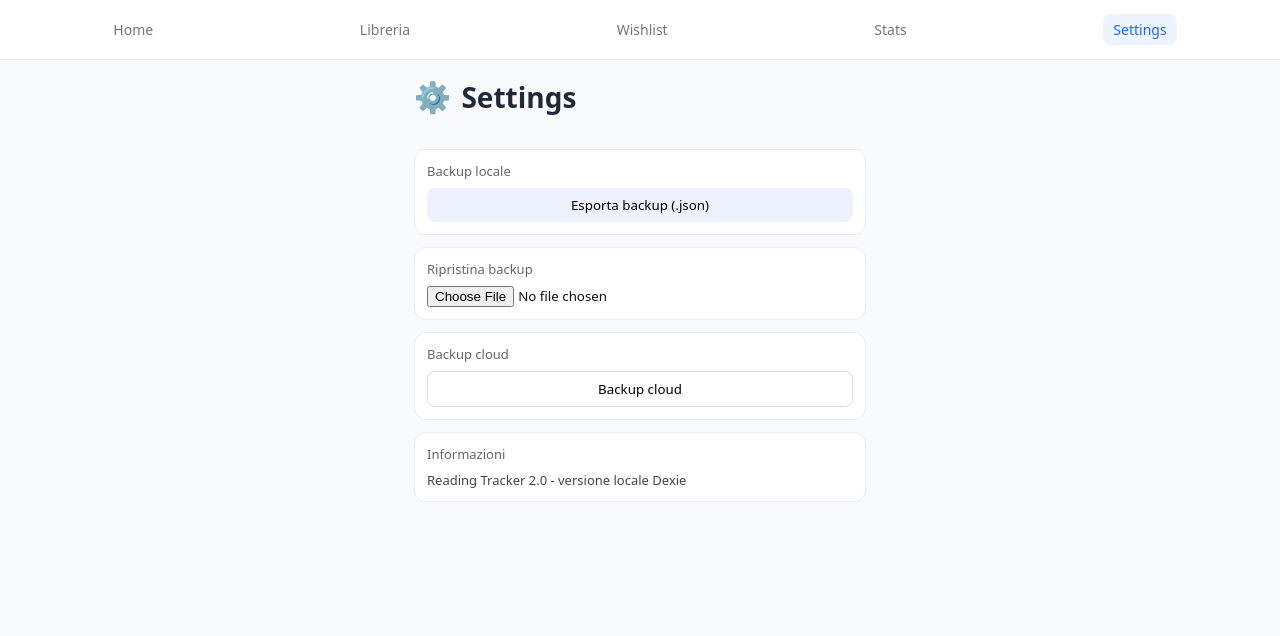
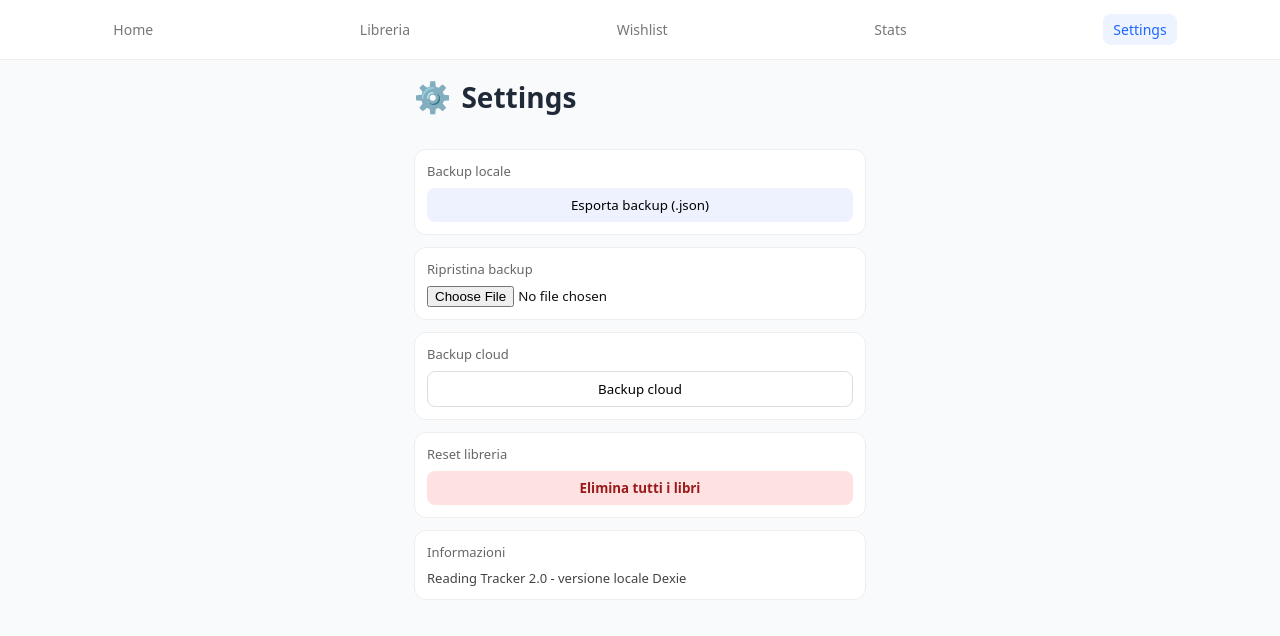
Before and after one commit to Lucaoldcc1991/reading-tracker, a React (Vite) app: page /settings in a window 1280 px wide. Shown: the top 636 px of the page. Built offline with nearby package versions, Linux system fonts and the light colour scheme.

Commit message:
Miglioria 1.1 app

```diff
--- a/src/pages/Library.tsx
+++ b/src/pages/Library.tsx
@@ -53,6 +53,20 @@ export default function Library() {
     setShowForm(true)
   }
 
+  /* =========================
+     DELETE BOOK
+  ========================= */
+
+  const deleteBook = async (id?: number) => {
+    if (!id) return
+
+    const confirmDelete = confirm('Eliminare questo libro?')
+    if (!confirmDelete) return
+
+    await db.books.delete(id)
+    loadBooks()
+  }
+
   return (
     <div style={styles.container}>
       <h2
@@ -70,7 +84,6 @@ export default function Library() {
         <span>Libreria</span>
       </h2>
 
-      {/* SEARCH */}
       <input
         placeholder="Cerca per titolo, autore o genere..."
         value={search}
@@ -78,17 +91,10 @@ export default function Library() {
         style={styles.search}
       />
 
-      {/* COUNTER */}
-      <div style={styles.counter}>
-        📊 {filteredBooks.length} libri
-      </div>
-
-      {/* ADD */}
       <button onClick={openAdd} style={styles.add}>
         + Aggiungi libro
       </button>
 
-      {/* FORM */}
       {showForm && (
         <BookForm
           book={editingBook}
@@ -100,7 +106,6 @@ export default function Library() {
         />
       )}
 
-      {/* LISTA */}
       <div style={styles.list}>
         {filteredBooks.map((book) => (
           <div key={book.id} style={styles.card}>
@@ -125,12 +130,18 @@ export default function Library() {
               </p>
             </div>
 
-            <button
-              onClick={() => openEdit(book)}
-              style={styles.edit}
-            >
-              ✏️ Modifica
-            </button>
+            <div style={styles.actions}>
+              <button onClick={() => openEdit(book)} style={styles.edit}>
+                ✏️
+              </button>
+
+              <button
+                onClick={() => deleteBook(book.id)}
+                style={styles.delete}
+              >
+                ✕
+              </button>
+            </div>
           </div>
         ))}
       </div>
@@ -146,20 +157,11 @@ const styles: Record<string, React.CSSProperties> = {
     flexDirection: 'column',
     gap: '12px'
   },
-  title: {
-    fontSize: '20px',
-    fontWeight: 600
-  },
   search: {
     padding: '10px',
     borderRadius: '10px',
     border: '1px solid #ddd',
     outline: 'none'
-  },
-  counter: {
-    fontSize: '13px',
-    color: '#666',
-    fontWeight: 500
   },
   add: {
     padding: '10px',
@@ -195,11 +197,25 @@ const styles: Record<string, React.CSSProperties> = {
     fontSize: '13px',
     color: '#666'
   },
+  actions: {
+    display: 'flex',
+    gap: '8px',
+    alignItems: 'start'
+  },
   edit: {
     background: '#f3f3ff',
     border: 'none',
     padding: '8px 10px',
     borderRadius: '8px',
     cursor: 'pointer'
+  },
+  delete: {
+    background: '#fee2e2',
+    border: 'none',
+    padding: '8px 10px',
+    borderRadius: '8px',
+    cursor: 'pointer',
+    color: '#991b1b',
+    fontWeight: 700
   }
 }
--- a/src/pages/Settings.tsx
+++ b/src/pages/Settings.tsx
@@ -66,6 +66,22 @@ export default function Settings() {
     reader.readAsText(file)
   }
 
+  /* =========================
+     RESET BOOKS
+  ========================= */
+
+  const resetBooks = async () => {
+    const confirmReset = confirm(
+      'Vuoi eliminare tutti i libri? Questa azione non può essere annullata.'
+    )
+
+    if (!confirmReset) return
+
+    await db.books.clear()
+
+    alert('Tutti i libri sono stati eliminati')
+  }
+
   return (
     <div style={styles.container}>
       <h2
@@ -97,7 +113,7 @@ export default function Settings() {
         <input type="file" onChange={importBackup} />
       </div>
 
-      {/* CLOUD (FUTURO) */}
+      {/* CLOUD */}
       <div style={styles.card}>
         <p style={styles.label}>Backup cloud</p>
         <button
@@ -105,6 +121,14 @@ export default function Settings() {
           style={styles.buttonSecondary}
         >
           Backup cloud
+        </button>
+      </div>
+
+      {/* RESET LIBRI */}
+      <div style={styles.card}>
+        <p style={styles.label}>Reset libreria</p>
+        <button onClick={resetBooks} style={styles.danger}>
+          Elimina tutti i libri
         </button>
       </div>
 
@@ -157,6 +181,15 @@ const styles: Record<string, React.CSSProperties> = {
     background: '#fff',
     cursor: 'pointer'
   },
+  danger: {
+    padding: '8px',
+    borderRadius: '8px',
+    border: 'none',
+    background: '#fee2e2',
+    color: '#991b1b',
+    fontWeight: 600,
+    cursor: 'pointer'
+  },
   info: {
     fontSize: '13px',
     color: '#444'
```
